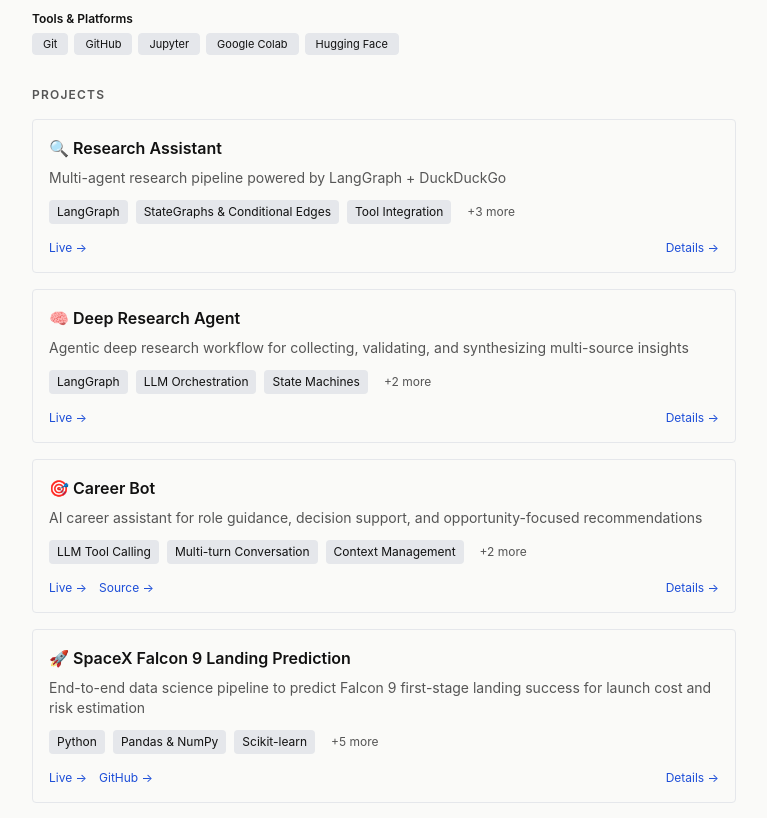
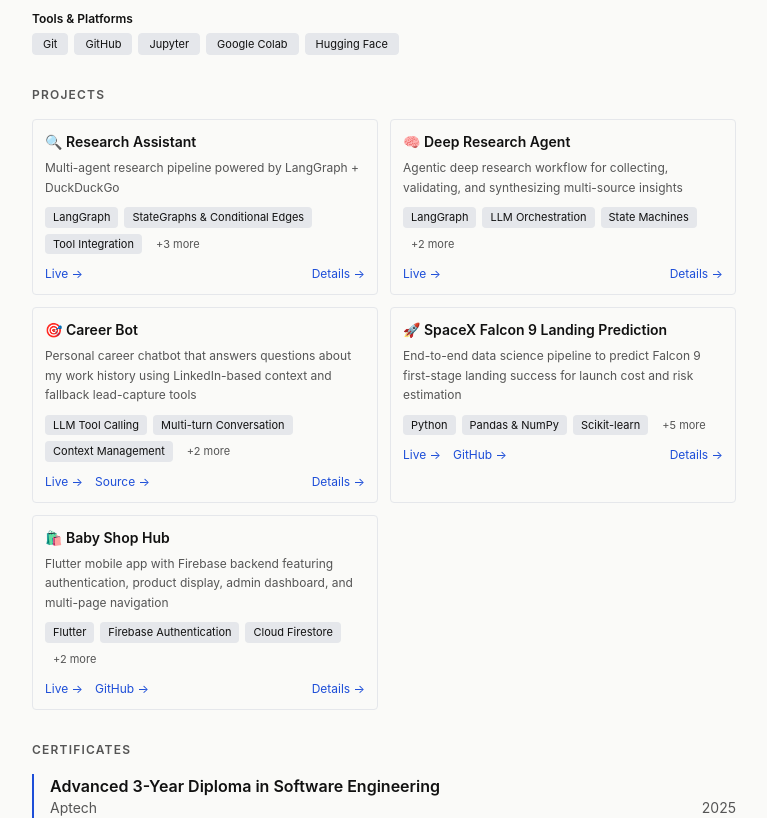
Before and after one commit to BurhanDon/burhansiraj.me, a Next.js app: page / in a window 1280 px wide. Shown: the part 1370-2188 px from the top of the page, without its empty margins (256-1023 px from the left). Built offline with nearby package versions, Linux system fonts and the light colour scheme.

Commit message:
Update project content, add Baby Shop Hub, and compact project grid/cards

```diff
--- a/components/sections/Projects.tsx
+++ b/components/sections/Projects.tsx
@@ -7,7 +7,7 @@ export default function Projects() {
       <h2 className="text-xs uppercase tracking-widest font-semibold text-secondary mb-4">
         Projects
       </h2>
-      <div className="grid grid-cols-1 gap-4">
+      <div className="grid grid-cols-1 md:grid-cols-2 gap-3">
         {projects.map((project) => (
           <ProjectCard key={project.id} project={project} />
         ))}
--- a/components/ui/ProjectCard.tsx
+++ b/components/ui/ProjectCard.tsx
@@ -17,24 +17,24 @@ export default function ProjectCard({ project }: ProjectCardProps) {
   return (
     <>
       <div
-        className="border border-border rounded p-4 hover:shadow-md transition-shadow cursor-pointer"
+        className="border border-border rounded p-3 hover:shadow-md transition-shadow cursor-pointer"
         onClick={() => setIsModalOpen(true)}
       >
-        <h3 className="font-semibold text-primary mb-2">{project.title}</h3>
-        <p className="text-sm text-secondary mb-3">{project.description}</p>
+        <h3 className="font-semibold text-primary text-sm mb-1.5">{project.title}</h3>
+        <p className="text-xs text-secondary mb-2.5 leading-relaxed">{project.description}</p>
 
         {/* Tech Stack Chips */}
-        <div className="flex flex-wrap gap-2 mb-4">
+        <div className="flex flex-wrap gap-1.5 mb-3">
           {project.techStack.slice(0, 3).map((tech, idx) => (
             <span
               key={idx}
-              className="inline-block px-2 py-1 text-xs bg-border text-primary rounded"
+              className="inline-block px-2 py-0.5 text-[11px] bg-border text-primary rounded"
             >
               {tech}
             </span>
           ))}
           {project.techStack.length > 3 && (
-            <span className="inline-block px-2 py-1 text-xs text-secondary">
+            <span className="inline-block px-2 py-0.5 text-[11px] text-secondary">
               +{project.techStack.length - 3} more
             </span>
           )}
--- a/data/projects.ts
+++ b/data/projects.ts
@@ -5,10 +5,7 @@ export const projects: Project[] = [
     id: "1",
     title: "🔍 Research Assistant",
     description: "Multi-agent research pipeline powered by LangGraph + DuckDuckGo",
-    fullDescription: `Multi-Agent Research Assistant built with LangGraph as part of my Agentic AI learning journey.
-
-  Learning Context:
-  • Built while progressing through Ed Donner's Agentic AI Engineering course (completed through Week 4: LangGraph)
+    fullDescription: `Multi-Agent Research Assistant built with LangGraph for structured, high-quality research output.
 
 Pipeline:
 • Planner — breaks your query into 3 focused sub-questions using structured LLM output
@@ -44,9 +41,6 @@ Pipeline:
       "Agentic deep research workflow for collecting, validating, and synthesizing multi-source insights",
     fullDescription: `Deep Research Agent focused on long-form, evidence-driven output generation.
 
-  Learning Context:
-  • Built as part of Ed Donner's Agentic AI Engineering course journey (up to Week 4: LangGraph)
-
 Highlights:
 • Runs multi-step research loops to refine query understanding
 • Gathers supporting evidence from multiple sources
@@ -65,17 +59,17 @@ Highlights:
     id: "3",
     title: "🎯 Career Bot",
     description:
-      "AI career assistant for role guidance, decision support, and opportunity-focused recommendations",
-    fullDescription: `Career Bot designed to help users evaluate opportunities and navigate career decisions.
-
-  Learning Context:
-  • Built during Ed Donner's Agentic AI Engineering course practice track (through Week 4: LangGraph)
+      "Personal career chatbot that answers questions about my work history using LinkedIn-based context and fallback lead-capture tools",
+    fullDescription: `A lightweight chatbot that answers current and slightly older information about my career and work history from my LinkedIn profile context.
 
 Highlights:
-• Understands user profile and intent
-• Provides context-aware career guidance
-• Suggests role-aligned improvements and next actions
-• Delivers fast conversational support through a simple UI`,
+• Handles profile-based Q&A, including full-career summary style questions
+• Uses fallback tools to collect contact details (name, email, notes) when answers are unavailable
+• Logs unanswered questions for later review and improvement
+• Runs on a free API tier with daily quota limits (can show quota errors after limit is reached)
+
+Note:
+• The bot is trained on an older snapshot of my profile and may not reflect the most recent updates`,
     techStack: ["LLM Tool Calling", "Multi-turn Conversation", "Context Management", "Prompt Engineering", "UI Integration"],
     conceptsDemonstrated: [
       "Conversational AI",
@@ -120,4 +114,35 @@ Pipeline:
     liveUrl: "https://spacex-ds.streamlit.app/",
     githubUrl: "https://github.com/BurhanDon/SpaceX_DS_Capstone",
   },
+  {
+    id: "5",
+    title: "🛍️ Baby Shop Hub",
+    description:
+      "Flutter mobile app with Firebase backend featuring authentication, product display, admin dashboard, and multi-page navigation",
+    fullDescription: `A self-built mobile development project focused on delivering a practical e-commerce style app experience.
+
+Highlights:
+• Implemented login authentication flow with Firebase integration
+• Built product listing and browsing experience
+• Added admin dashboard capabilities for basic management workflows
+• Structured the app across multiple pages with clean navigation
+
+This project demonstrates my early mobile engineering foundation and ability to deliver complete feature flows independently.`,
+    techStack: [
+      "Flutter",
+      "Firebase Authentication",
+      "Cloud Firestore",
+      "Mobile UI Architecture",
+      "State Management",
+    ],
+    conceptsDemonstrated: [
+      "Authentication Flow",
+      "Multi-page Navigation",
+      "Admin Workflow Design",
+      "Mobile Data Integration",
+      "End-to-End Feature Development",
+    ],
+    liveUrl: "https://burhans-portfolio.netlify.app/assets/Baby-proj.mp4",
+    githubUrl: "https://github.com/BurhanDon/Flutter-App-Baby",
+  },
 ];
```
